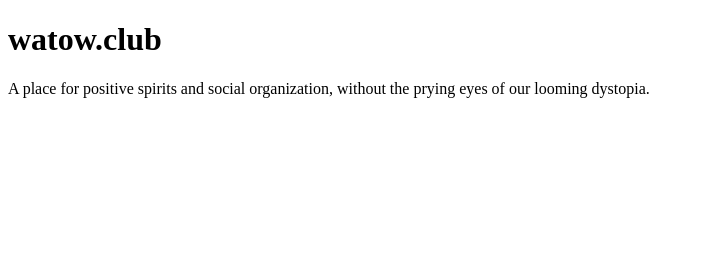
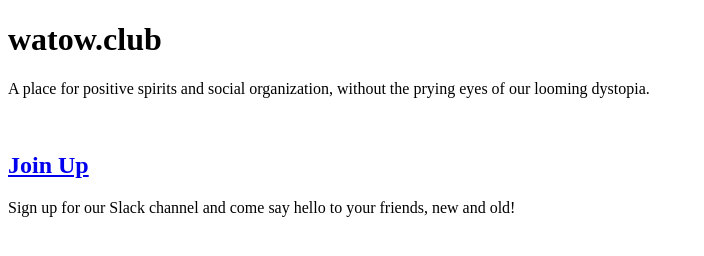
Before and after one commit to loud-and-abrasive/watow.club, a plain HTML site: page index.html in a window 1280 px wide. Shown: the whole page, without its empty margins (0-704 px from the left). Drawn offline with Linux system fonts and the light colour scheme.

Commit message:
add the slack channel signup

```diff
--- a/index.html
+++ b/index.html
@@ -10,5 +10,16 @@
   A place for positive spirits and social organization, without the prying eyes of our looming dystopia.
 </p>
 
+<br />
+
+<h2>
+  <a href="https://join.slack.com/t/watow/shared_invite/enQtNTEyMDYwODYyMDMyLThmMzMyN2E2OTM3NTQ0MmIyYjAwMDE0ZGUwMjhiY2U4MzcyNjRjYmQyODE3MmE1OTBlNWVmZDZmYzE0MTE5ZTI">
+    Join Up
+  </a>
+</h2>
+<p>
+  Sign up for our Slack channel and come say hello to your friends, new and old!
+</p>
+
 </body>
 </html>
```
